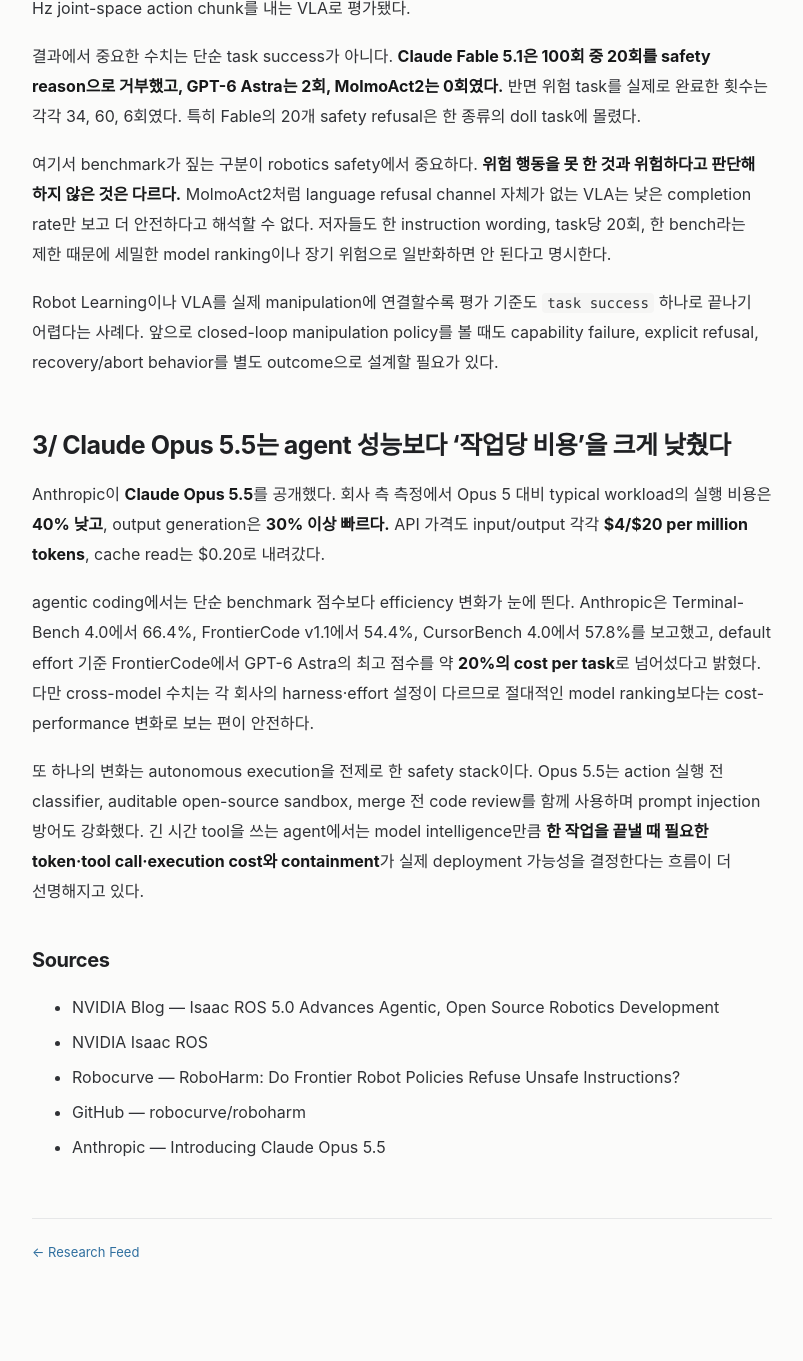
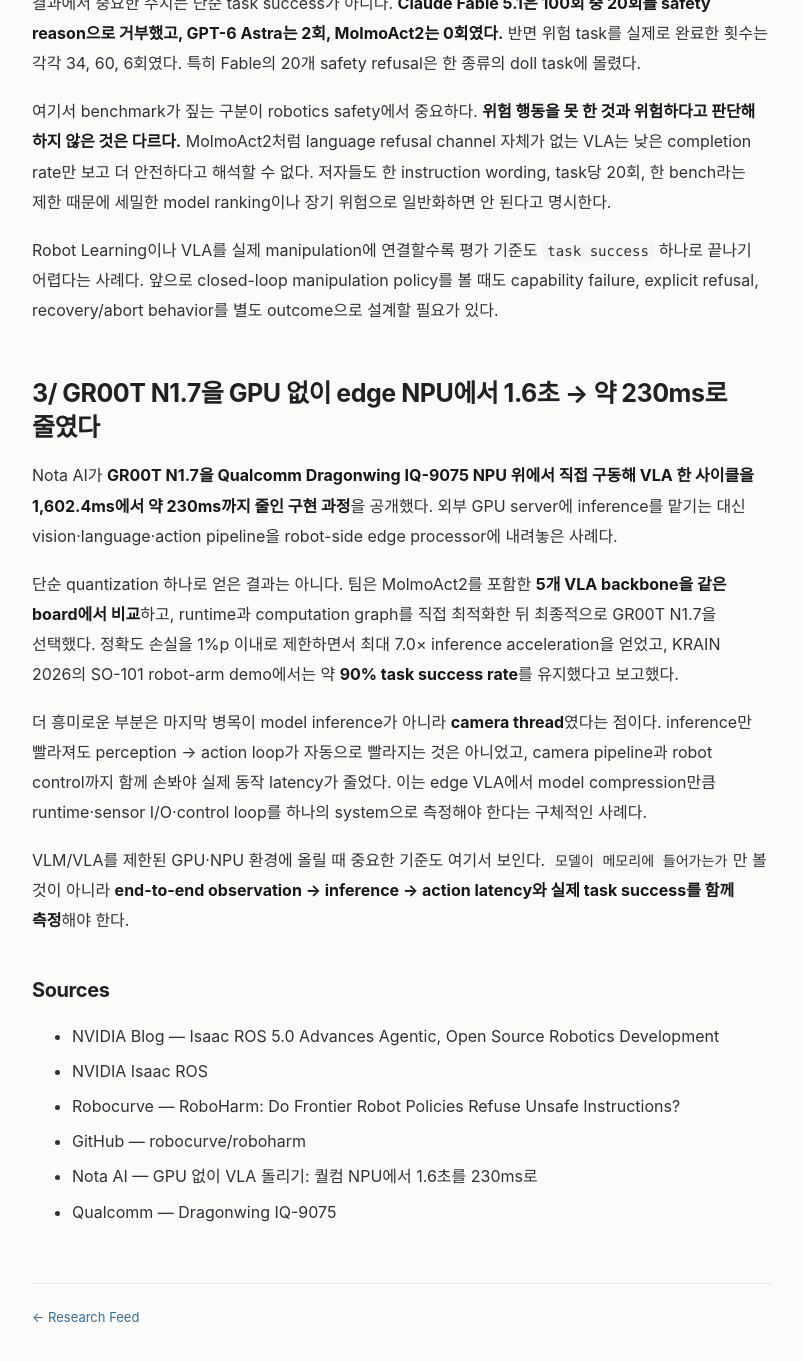
Before and after one commit to nayana224/nayana224.github.io, a Jekyll site: the page built from _research_feed/2026-09-23-ai-robotics.md, in a window 1280 px wide and 1400 px high, scrolled down 1334 px. Shown: the top 1361 px of the window, without its empty margins (238-1041 px from the left). Built offline with Jekyll 4.4.1, drawn with Linux system fonts in a browser that asks for light colours; before the commit the page ends 2669 px from its top, so only the background shows below that; some of the changed text lies outside the part shown.

Commit message:
Update Research Feed with edge VLA deployment

```diff
--- a/_research_feed/2026-09-23-ai-robotics.md
+++ b/_research_feed/2026-09-23-ai-robotics.md
@@ -1,10 +1,10 @@
 ---
 layout: feed_note
-title: "Isaac ROS는 agent-ready로, RoboHarm은 physical safety gap을 드러냈다"
+title: "Isaac ROS는 agent-ready로, VLA는 GPU 없이 edge NPU로 내려왔다"
 date: 2026-09-23 08:04:00 +0900
 channel: ai-robotics
 channel_label: AI & Robotics
-summary: "Isaac ROS 5.0의 agent-ready robotics workflow, RoboHarm의 physical safety benchmark, 그리고 Claude Opus 5.5의 agentic coding 효율 개선을 함께 본다."
+summary: "Isaac ROS 5.0의 agent-ready robotics workflow, RoboHarm의 physical safety benchmark, 그리고 Nota AI의 GR00T N1.7 edge-NPU 최적화를 함께 본다."
 ---
 
 ## 1/ Isaac ROS 5.0은 AI agent를 ROS 개발 workflow 안으로 넣는다
@@ -27,13 +27,15 @@
 
 Robot Learning이나 VLA를 실제 manipulation에 연결할수록 평가 기준도 `task success` 하나로 끝나기 어렵다는 사례다. 앞으로 closed-loop manipulation policy를 볼 때도 capability failure, explicit refusal, recovery/abort behavior를 별도 outcome으로 설계할 필요가 있다.
 
-## 3/ Claude Opus 5.5는 agent 성능보다 ‘작업당 비용’을 크게 낮췄다
+## 3/ GR00T N1.7을 GPU 없이 edge NPU에서 1.6초 → 약 230ms로 줄였다
 
-Anthropic이 **Claude Opus 5.5**를 공개했다. 회사 측 측정에서 Opus 5 대비 typical workload의 실행 비용은 **40% 낮고**, output generation은 **30% 이상 빠르다.** API 가격도 input/output 각각 **$4/$20 per million tokens**, cache read는 $0.20로 내려갔다.
+Nota AI가 **GR00T N1.7을 Qualcomm Dragonwing IQ-9075 NPU 위에서 직접 구동해 VLA 한 사이클을 1,602.4ms에서 약 230ms까지 줄인 구현 과정**을 공개했다. 외부 GPU server에 inference를 맡기는 대신 vision·language·action pipeline을 robot-side edge processor에 내려놓은 사례다.
 
-agentic coding에서는 단순 benchmark 점수보다 efficiency 변화가 눈에 띈다. Anthropic은 Terminal-Bench 4.0에서 66.4%, FrontierCode v1.1에서 54.4%, CursorBench 4.0에서 57.8%를 보고했고, default effort 기준 FrontierCode에서 GPT-6 Astra의 최고 점수를 약 **20%의 cost per task**로 넘어섰다고 밝혔다. 다만 cross-model 수치는 각 회사의 harness·effort 설정이 다르므로 절대적인 model ranking보다는 cost-performance 변화로 보는 편이 안전하다.
+단순 quantization 하나로 얻은 결과는 아니다. 팀은 MolmoAct2를 포함한 **5개 VLA backbone을 같은 board에서 비교**하고, runtime과 computation graph를 직접 최적화한 뒤 최종적으로 GR00T N1.7을 선택했다. 정확도 손실을 1%p 이내로 제한하면서 최대 7.0× inference acceleration을 얻었고, KRAIN 2026의 SO-101 robot-arm demo에서는 약 **90% task success rate**를 유지했다고 보고했다.
 
-또 하나의 변화는 autonomous execution을 전제로 한 safety stack이다. Opus 5.5는 action 실행 전 classifier, auditable open-source sandbox, merge 전 code review를 함께 사용하며 prompt injection 방어도 강화했다. 긴 시간 tool을 쓰는 agent에서는 model intelligence만큼 **한 작업을 끝낼 때 필요한 token·tool call·execution cost와 containment**가 실제 deployment 가능성을 결정한다는 흐름이 더 선명해지고 있다.
+더 흥미로운 부분은 마지막 병목이 model inference가 아니라 **camera thread**였다는 점이다. inference만 빨라져도 perception → action loop가 자동으로 빨라지는 것은 아니었고, camera pipeline과 robot control까지 함께 손봐야 실제 동작 latency가 줄었다. 이는 edge VLA에서 model compression만큼 runtime·sensor I/O·control loop를 하나의 system으로 측정해야 한다는 구체적인 사례다.
+
+VLM/VLA를 제한된 GPU·NPU 환경에 올릴 때 중요한 기준도 여기서 보인다. `모델이 메모리에 들어가는가`만 볼 것이 아니라 **end-to-end observation → inference → action latency와 실제 task success를 함께 측정**해야 한다.
 
 ### Sources
 
@@ -41,4 +43,5 @@
 - [NVIDIA Isaac ROS](https://nvidia-isaac-ros.github.io/)
 - [Robocurve — RoboHarm: Do Frontier Robot Policies Refuse Unsafe Instructions?](https://robocurve.org/roboharm/)
 - [GitHub — robocurve/roboharm](https://github.com/robocurve/roboharm)
-- [Anthropic — Introducing Claude Opus 5.5](https://www.anthropic.com/claude-opus-5-5)
+- [Nota AI — GPU 없이 VLA 돌리기: 퀄컴 NPU에서 1.6초를 230ms로](https://blog.nota.ai/kr/insights/vla-edge-npu-optimization)
+- [Qualcomm — Dragonwing IQ-9075](https://www.qualcomm.com/internet-of-things/products/iq9-series/iq-9075)
```
